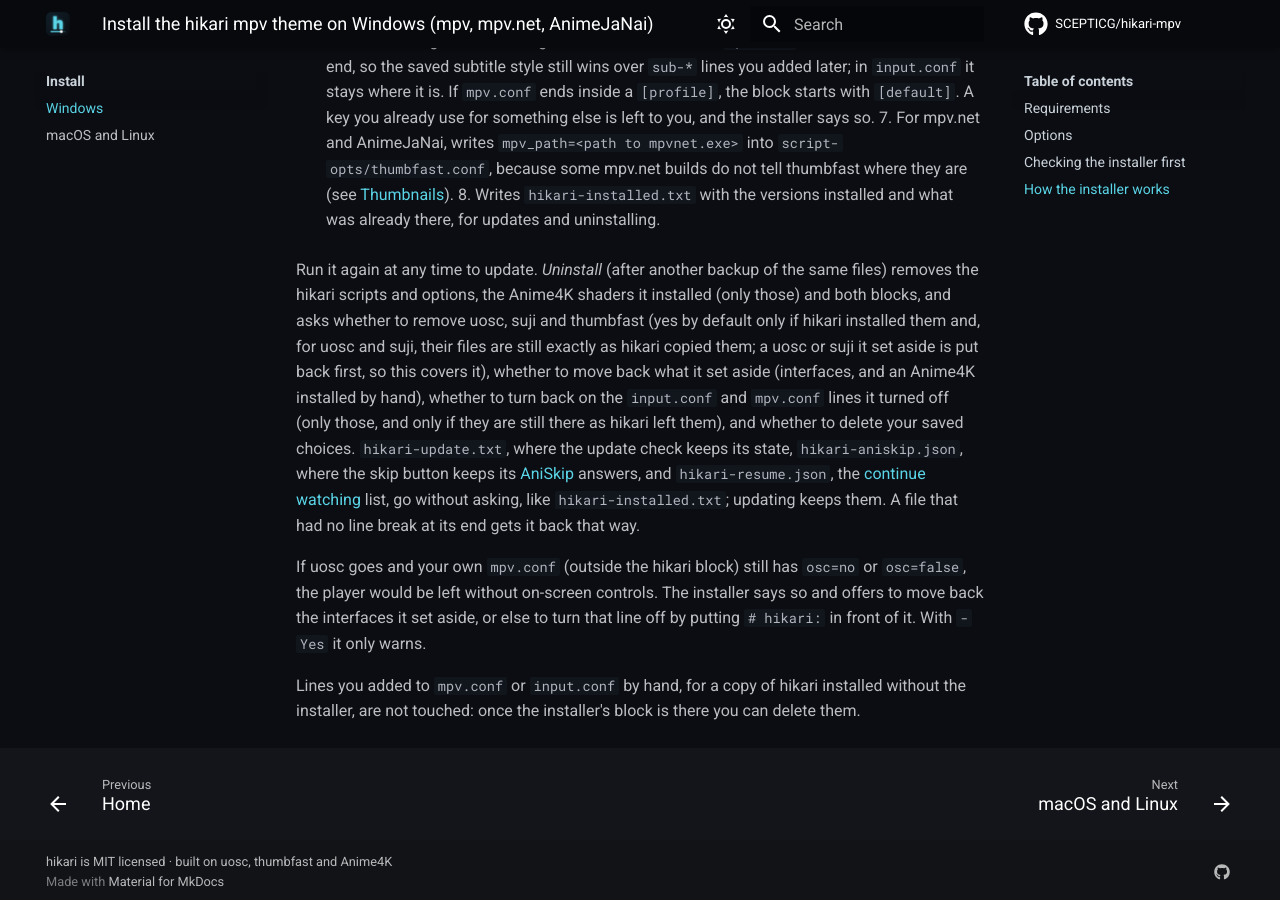
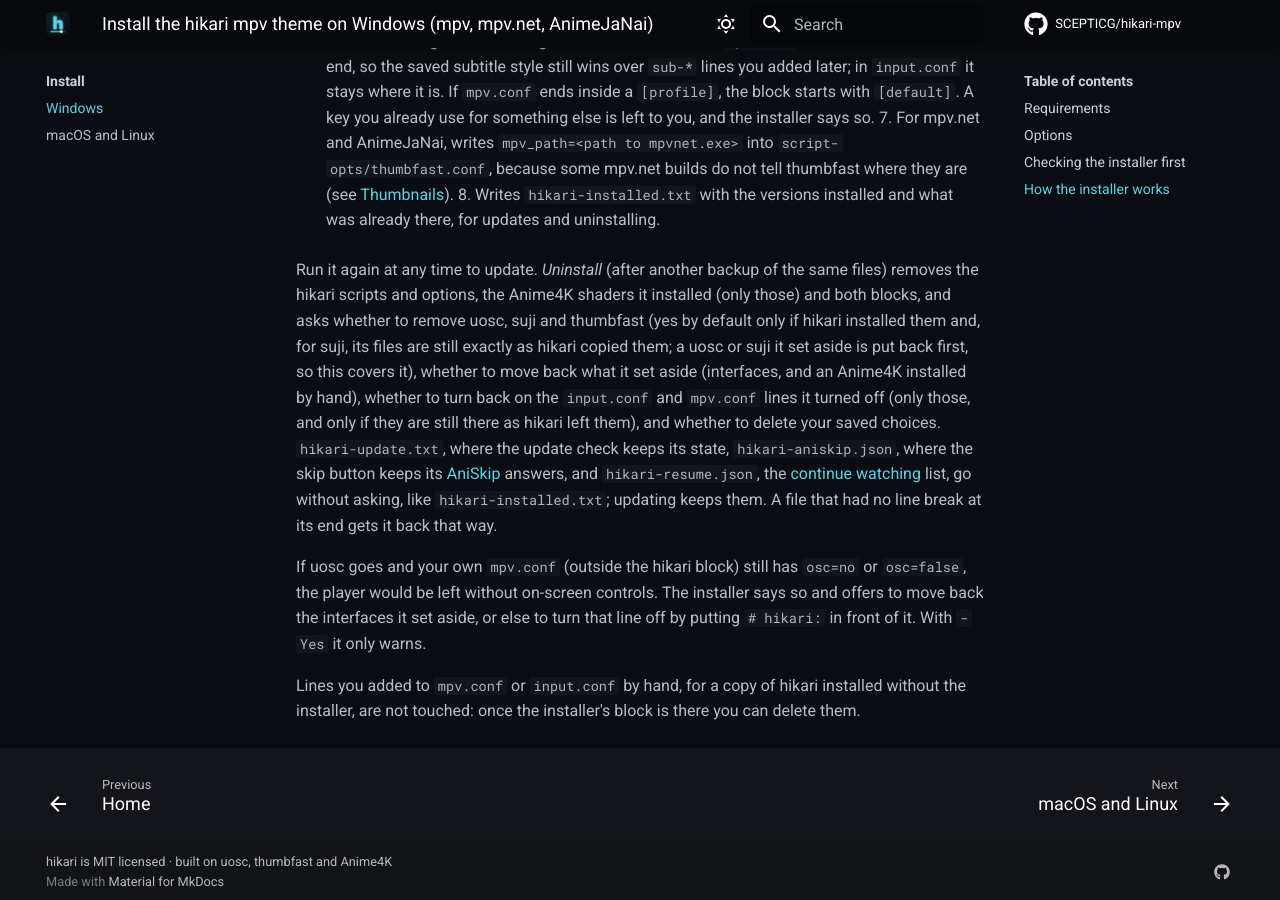
Before and after one commit to SCEPTICG/hikari-mpv, an MkDocs documentation site: the page built from docs/install/windows.md, in a window 1280 px wide and 900 px high, scrolled down 5929 px. Built offline with MkDocs 1.6.1 and Material for MkDocs 9.7.7, drawn with Linux system fonts in a browser that asks for light colours; comment, search, counter and statistics services are not loaded.

Commit message:
desinstalar: «Remove uosc too?» vuelve a decidir solo por uosc_preexisting; la comprobación por hashes queda para suji

```diff
--- a/docs/install/windows.md
+++ b/docs/install/windows.md
@@ -113,7 +113,7 @@ For each folder it:
 7. For mpv.net and AnimeJaNai, writes `mpv_path=<path to mpvnet.exe>` into `script-opts/thumbfast.conf`, because some mpv.net builds do not tell thumbfast where they are (see [Thumbnails](../features/thumbnails.md)).
 8. Writes `hikari-installed.txt` with the versions installed and what was already there, for updates and uninstalling.
 
-Run it again at any time to update. *Uninstall* (after another backup of the same files) removes the hikari scripts and options, the Anime4K shaders it installed (only those) and both blocks, and asks whether to remove uosc, suji and thumbfast (yes by default only if hikari installed them and, for uosc and suji, their files are still exactly as hikari copied them; a uosc or suji it set aside is put back first, so this covers it), whether to move back what it set aside (interfaces, and an Anime4K installed by hand), whether to turn back on the `input.conf` and `mpv.conf` lines it turned off (only those, and only if they are still there as hikari left them), and whether to delete your saved choices. `hikari-update.txt`, where the update check keeps its state, `hikari-aniskip.json`, where the skip button keeps its [AniSkip](../features/skip.md#aniskip) answers, and `hikari-resume.json`, the [continue watching](../features/resume.md) list, go without asking, like `hikari-installed.txt`; updating keeps them. A file that had no line break at its end gets it back that way.
+Run it again at any time to update. *Uninstall* (after another backup of the same files) removes the hikari scripts and options, the Anime4K shaders it installed (only those) and both blocks, and asks whether to remove uosc, suji and thumbfast (yes by default only if hikari installed them and, for suji, its files are still exactly as hikari copied them; a uosc or suji it set aside is put back first, so this covers it), whether to move back what it set aside (interfaces, and an Anime4K installed by hand), whether to turn back on the `input.conf` and `mpv.conf` lines it turned off (only those, and only if they are still there as hikari left them), and whether to delete your saved choices. `hikari-update.txt`, where the update check keeps its state, `hikari-aniskip.json`, where the skip button keeps its [AniSkip](../features/skip.md#aniskip) answers, and `hikari-resume.json`, the [continue watching](../features/resume.md) list, go without asking, like `hikari-installed.txt`; updating keeps them. A file that had no line break at its end gets it back that way.
 
 If uosc goes and your own `mpv.conf` (outside the hikari block) still has `osc=no` or `osc=false`, the player would be left without on-screen controls. The installer says so and offers to move back the interfaces it set aside, or else to turn that line off by putting `# hikari: ` in front of it. With `-Yes` it only warns.
 
```
Also changed, not shown: 4 other files.
